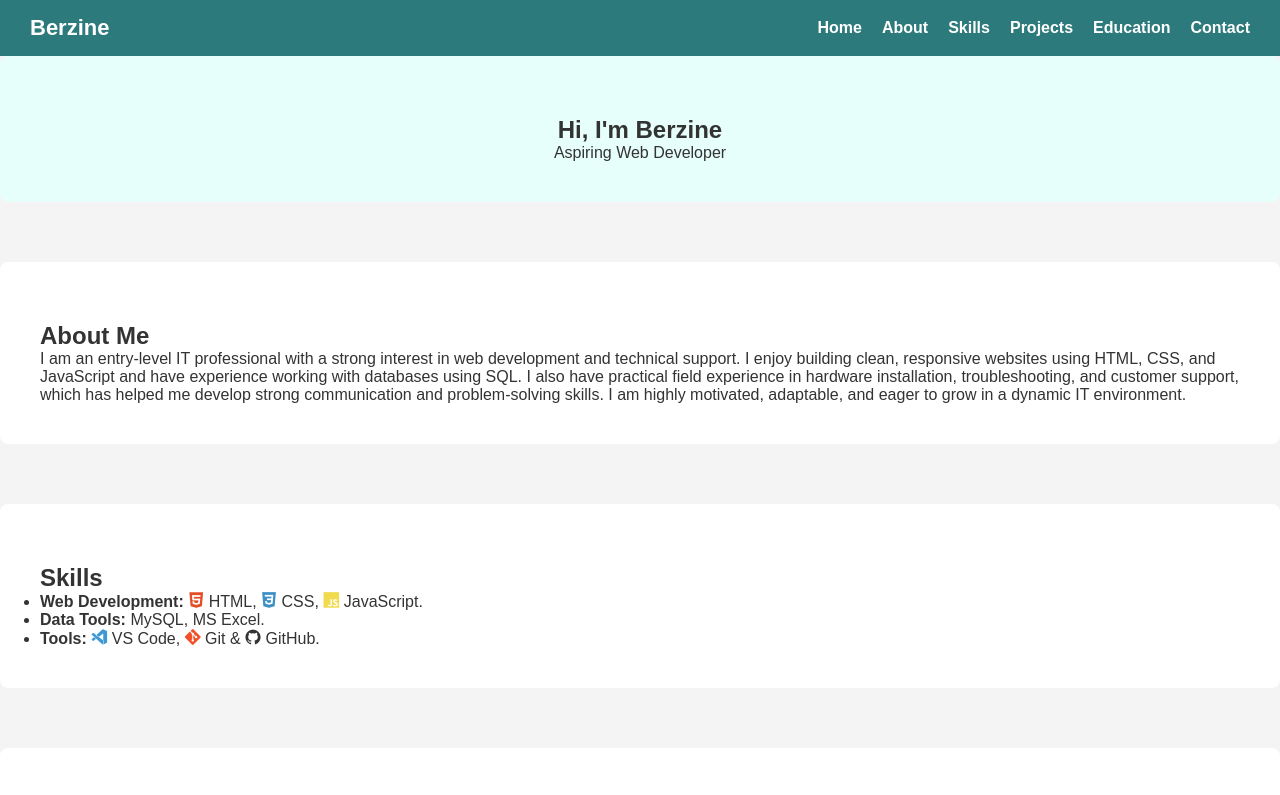
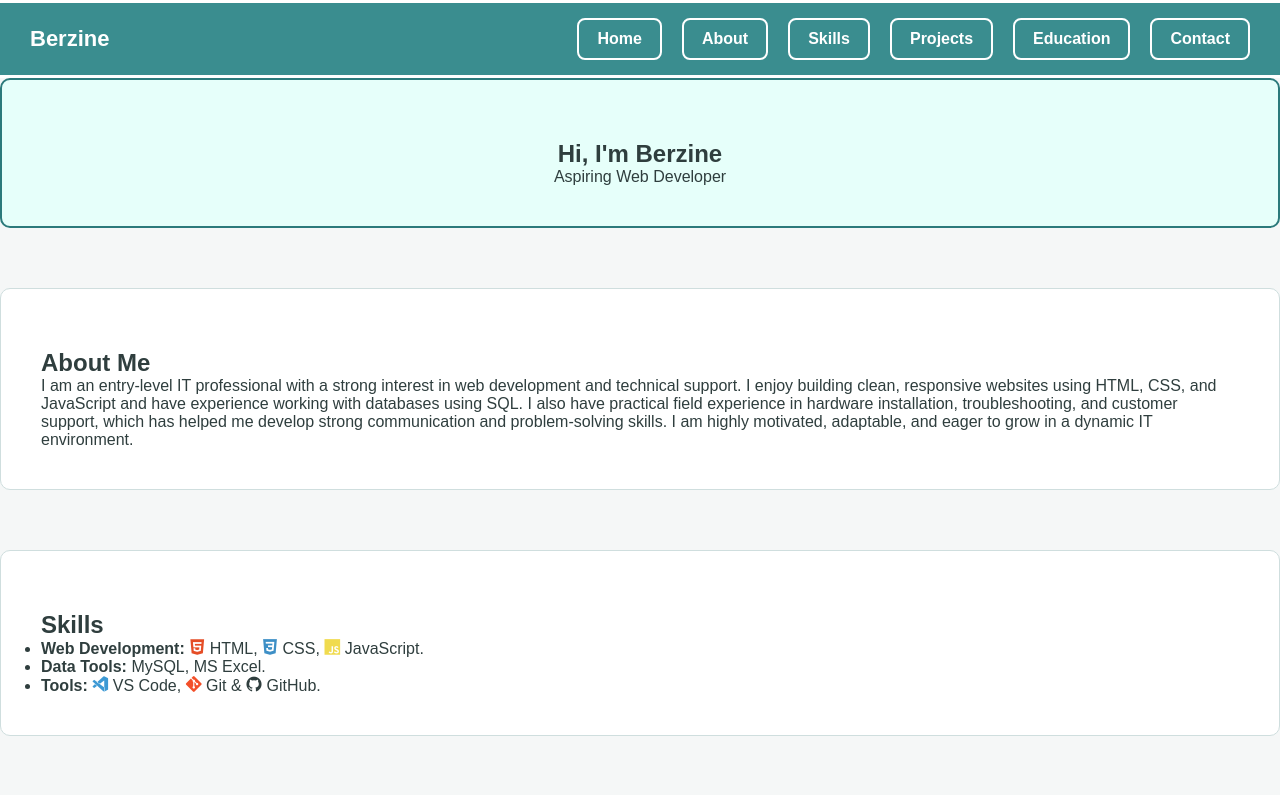
Before and after one commit to berzine10-cmd/Berzine-Portfolio, a plain HTML site: page index.html in a window 1280 px wide. Shown: the top 795 px of the page. Drawn offline with nearby package versions, Linux system fonts and the light colour scheme.

Commit message:
update education section and cleanup styles

```diff
--- a/index.html
+++ b/index.html
@@ -102,19 +102,27 @@ I also have practical field experience in hardware installation, troubleshooting
         </ul>
     </section>
 
+    <!--EDUCATION-->
+
     <section id="education">
   <h2>Education</h2>
 
   <div class="edu-item">
+
+    <div class="edu-content">
       <h3>Bachelor of Computer Applications (BCA)</h3>
       <p>Noorul Islam Arts & Science College, Kumarakovil</p>
       <span>2020 – Nov 2023</span>
     </div>
+  </div>
 
   <div class="edu-item">
+
+    <div class="edu-content">
       <h3>Higher Secondary Education</h3>
       <p>Amala Matric Higher Secondary School, Thuckalay</p>
       <span>2018 – 2020</span>
+    </div>
   </div>
 </section>
 
--- a/style.css
+++ b/style.css
@@ -5,9 +5,10 @@
 }
 
 body {
-    font-family: Arial, sans-serif;
-    background: #f4f4f4;
-    color: #333;
+  margin: 0;
+  font-family: Arial, sans-serif;
+  background-color: #f5f7f7;
+  color: #2f3e3e;
 }
 
 /* NAVBAR */
@@ -15,10 +16,13 @@ body {
     display: flex;
     justify-content: space-between;
     align-items: center;
-    background: #2c7a7b;
+    background: #3a8d8f;
     padding: 15px 30px;
     position: sticky;
     top: 0;
+    border-bottom: 3px solid #ffffff;
+    z-index: 1000;
+    border-top: 3px solid white;
 }
 
 .logo {
@@ -37,11 +41,25 @@ body {
 }
 
 .nav-links a {
-    color: white;
-    text-decoration: none;
-    font-weight: bold;
+  padding: 10px 18px;
+  border: 2px solid #ffffff;
+  border-radius: 8px;
+  color: #ffffff;
+  text-decoration: none;
+  font-weight: bold;
+  display: inline-block;
+
+  transition:
+    background-color 0.3s ease,
+    color 0.3s ease,
+    transform 0.2s ease;
 }
 
+.nav-links a:hover {
+  background-color: #ffffff;
+  color: #2c7a7b;
+  transform: translateY(-2px);
+}
 /* MENU ICON */
 .menu-icon {
     display: none;
@@ -52,17 +70,20 @@ body {
 
 /* SECTIONS */
 section {
-    background: white;
+    background: #ffffff;
     margin-bottom: 60px;
     padding: 60px 40px;
-    border-radius: 8px;
+    border-radius: 10px;
     padding-top: 60px;
     padding-bottom: 40px;
+    border: 1px solid #cfdede;
+    scroll-margin-top: 90px;
 }
 
 .home {
     text-align: center;
     background: #e6fffa;
+    border: 2px solid #2c7a7b;
 }
 
 /* RESPONSIVE DESIGN */
@@ -128,6 +149,9 @@ section {
 section h2{
     margin-bottom: 20px;
 }
+html{
+    scroll-behavior: smooth;
+}
 
 
 }
```
Lines whose indentation alone changed are shown as unchanged.
